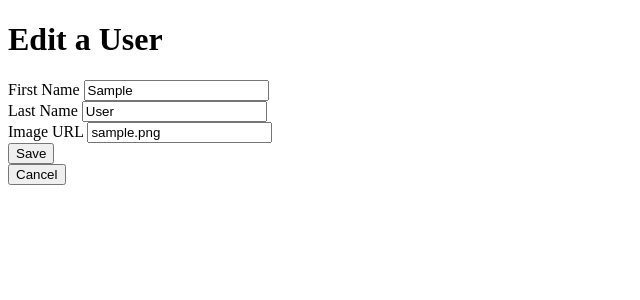
After one commit to samau3/blogly, a Flask app: page /users/1/edit in a window 1280 px wide. The commit adds this page. Shown: the top 300 px of the page, without its empty margins (0-640 px from the left). Run offline with Flask 2, Linux system fonts and the light colour scheme; tables that the repository leaves empty hold one stand-in row (values such as "Sample post").

Commit message:
created edit form and completed edit route functionality

```diff
--- a/app.py
+++ b/app.py
@@ -62,25 +62,34 @@ def process_form():
 
     return redirect('/users')
 
-# FIXME: bug error while rendering invalid maluser
-# @app.get('/users/<int:user-id>')
-# def display_user():
-#     # Play user-id in parameter
-#     """Render data of user, edit and delete button"""
 
-#     return render_template('/')
+@app.get('/users/<int:id>')
+def display_user(id):
+    """Render data of user, edit and delete button"""
 
-# @app.get('/users/<int:user-id>/edit')
-# def render_user_edit():
-#     """Render edit page for user"""
+    user = User.query.get(id)
+    return render_template('user-info.html', user = user)
 
-#     return render_template('/')
+@app.get('/users/<int:id>/edit')
+def render_user_edit(id):
+    """Render edit page for user"""
 
-# @app.post('/users/<int:user-id>/edit')
-# def process_edit_form():
-#     """Process edit form redirect to users page"""
+    user = User.query.get(id)
+    return render_template('user-edit.html', user = user )
 
-#     return redirect('/users')
+@app.post('/users/<int:id>/edit')
+def process_edit_form(id):
+    """Process edit form redirect to users page"""
+
+    user = User.query.get(id)
+
+    user.first_name = request.form['first-name']
+    user.last_name = request.form['last-name']
+    user.image_url = request.form['image-url']
+
+    db.session.commit()
+
+    return redirect('/users')
 
 # @app.post('/users/<int:id>/delete')
 # def delete_user():
--- /dev/null
+++ b/templates/user-edit.html
@@ -0,0 +1,30 @@
+{% extends 'base.html' %} {% block content %}
+<h1>Edit a User</h1>
+
+
+<form action="/users/{{ user.id }}/edit" method="POST">
+
+    <div class="input">
+        <label>
+            First Name
+            <input name="first-name" type="text" value="{{ user.first_name }}" />
+        </label>
+    </div>
+    <div class="input">
+        <label>
+            Last Name
+            <input name="last-name" type="text" value="{{ user.last_name }}" />
+        </label>
+    </div>
+    <div class="input">
+        <label>
+            Image URL
+            <input name="image-url" type="url" value="{{ user.image_url }}" />
+        </label>
+    </div>
+    <button>Save</button>
+</form>
+<button>Cancel</button>
+
+
+{% endblock %}
--- a/templates/user-form.html
+++ b/templates/user-form.html
@@ -7,19 +7,19 @@
     <div class="input">
       <label>
         First Name
-        <input id="first-name" type="text" placeholder="Enter First Name" />
+        <input name="first-name" type="text" placeholder="Enter First Name" />
       </label>
     </div>
     <div class="input">
       <label>
         Last Name
-        <input id="last-name" type="text" placeholder="Enter Last Name" />
+        <input name="last-name" type="text" placeholder="Enter Last Name" />
       </label>
     </div>
     <div class="input">
       <label>
         Image URL
-        <input id="image-url" type="text" placeholder="Enter Image URL" />
+        <input name="image-url" type="url" placeholder="Enter Image URL" />
       </label>
     </div>
     <button>Add</button>
```
Also changed, not shown: templates/user-info.html (added, +9 -0 lines), templates/user-list.html (+5 -5 lines).
